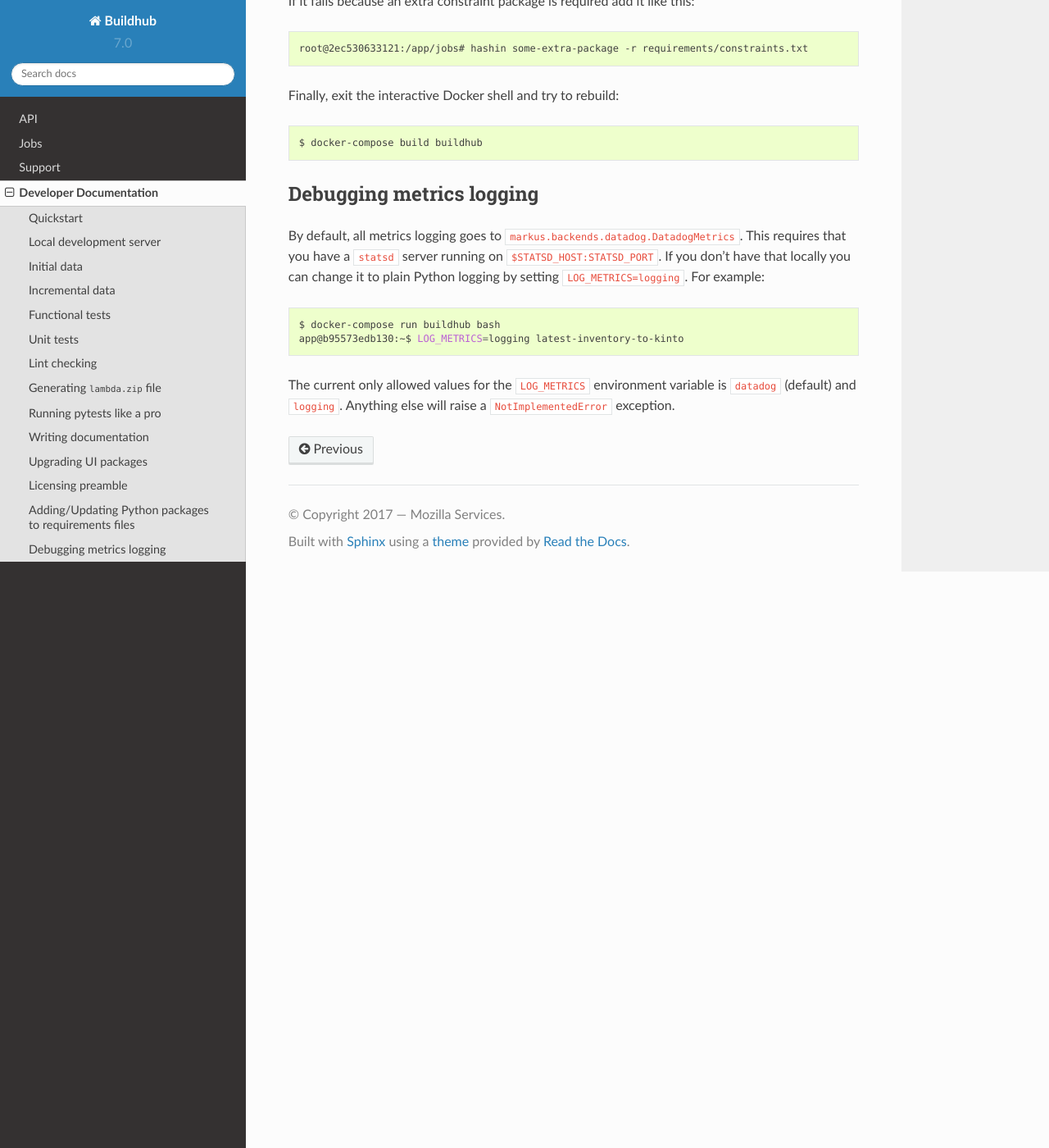
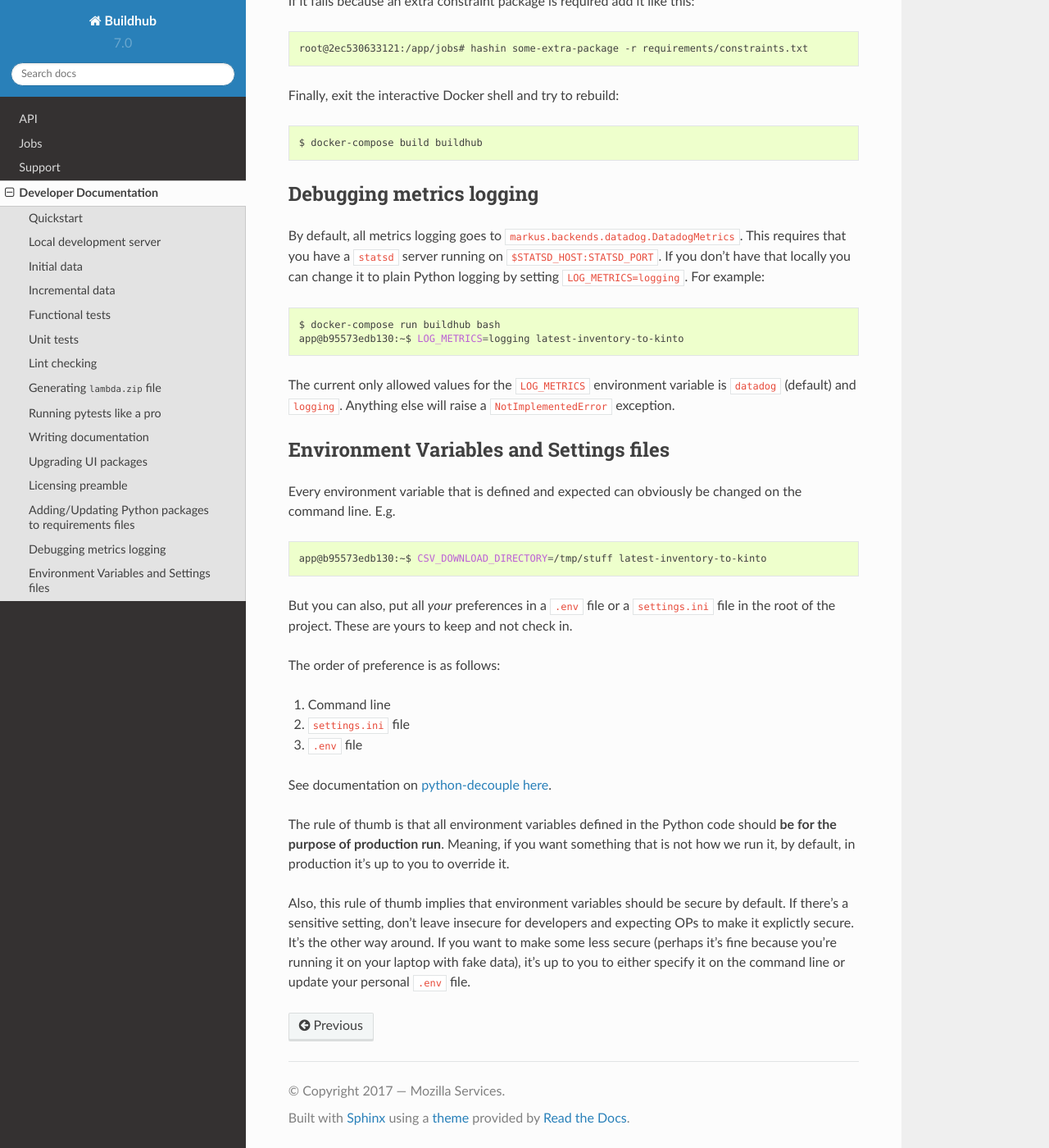
Before and after one commit to mozilla-services/buildhub, a Sphinx documentation site: the page built from docs/dev.rst, in a window 1280 px wide and 1400 px high, scrolled down 5814 px. Shown: the whole window at 82% size. Built offline with Sphinx 7.4.7 and the Read the Docs theme 2.0.0, drawn with Linux system fonts in a browser that asks for light colours.

Commit message:
use python-decouple everywhere

```diff
--- a/docs/dev.rst
+++ b/docs/dev.rst
@@ -331,3 +331,39 @@ have that locally you can change it to plain Python logging by setting
 The current only allowed values for the ``LOG_METRICS`` environment variable
 is ``datadog`` (default) and ``logging``. Anything else will raise a
 ``NotImplementedError`` exception.
+
+
+Environment Variables and Settings files
+========================================
+
+Every environment variable that is defined and expected can obviously be
+changed on the command line. E.g.
+
+.. code-block:: shell
+
+    app@b95573edb130:~$ CSV_DOWNLOAD_DIRECTORY=/tmp/stuff latest-inventory-to-kinto
+
+But you can also, put all *your* preferences in a ``.env`` file or a
+``settings.ini`` file in the root of the project. These are yours to keep and
+not check in.
+
+The order of preference is as follows:
+
+1. Command line
+2. ``settings.ini`` file
+3. ``.env`` file
+
+See documentation on `python-decouple here
+<https://pypi.org/project/python-decouple/#id5>`_.
+
+The rule of thumb is that all environment variables defined in the Python
+code should **be for the purpose of production run**. Meaning, if you want
+something that is not how we run it, by default, in production it's up to you
+to override it.
+
+Also, this rule of thumb implies that environment variables should be
+secure by default. If there's a sensitive setting, don't leave insecure for
+developers and expecting OPs to make it explictly secure. It's the other
+way around. If you want to make some less secure (perhaps it's fine because
+you're running it on your laptop with fake data), it's up to you to either
+specify it on the command line or update your personal ``.env`` file.
```
Also changed, not shown: 6 other files.
